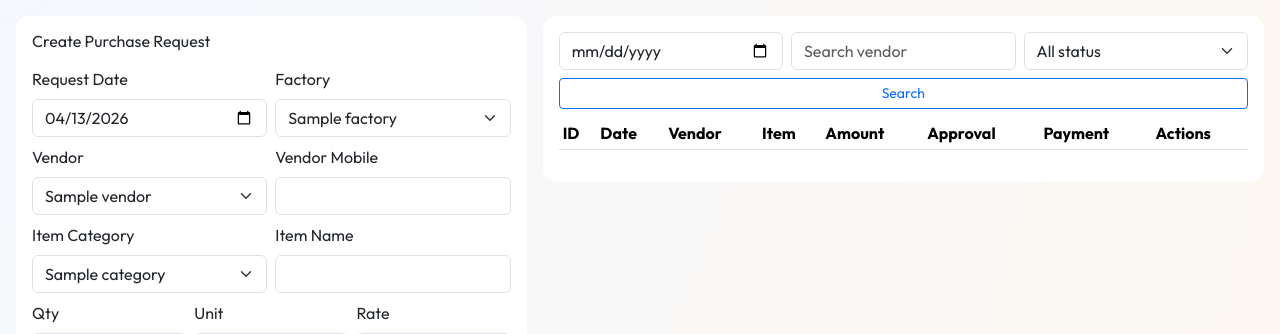
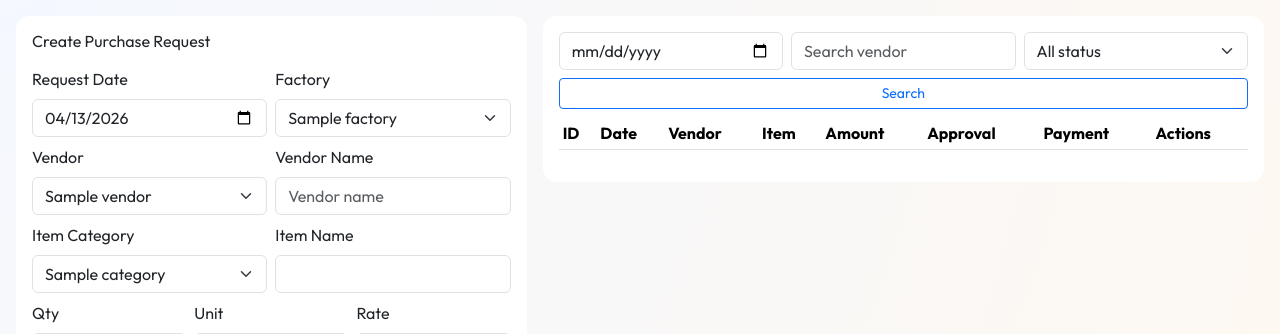
Before and after one commit to escanor941/paymentapproval, a FastAPI app: template app/templates/dashboard_factory.html in a window 1280 px wide. Shown: the part 36-370 px from the top of the page. Run offline with FastAPI, Linux system fonts and the light colour scheme; the template is opened without the code that fills it: most values are stand-ins (such as "Sample title", 1, 10 or a date in 2020); lists and menus that the app fills with data are empty.

Commit message:
Factory upload: add camera option and vendor name label

```diff
--- a/app/templates/dashboard_factory.html
+++ b/app/templates/dashboard_factory.html
@@ -11,7 +11,7 @@
                     <div class="col-md-6"><label class="form-label">Request Date</label><input name="request_date" type="date" class="form-control" required></div>
                     <div class="col-md-6"><label class="form-label">Factory</label><select name="factory_id" class="form-select" required>{% for x in factories %}<option value="{{ x.id }}">{{ x.name }}</option>{% endfor %}</select></div>
                     <div class="col-md-6"><label class="form-label">Vendor</label><select name="vendor_id" class="form-select" required>{% for x in vendors %}<option value="{{ x.id }}">{{ x.name }}</option>{% endfor %}</select></div>
-                    <div class="col-md-6"><label class="form-label">Vendor Mobile</label><input name="vendor_mobile" class="form-control"></div>
+                    <div class="col-md-6"><label class="form-label">Vendor Name</label><input name="vendor_mobile" class="form-control" placeholder="Vendor name"></div>
                     <div class="col-md-6"><label class="form-label">Item Category</label><select name="item_category" class="form-select" required>{% for x in categories %}<option>{{ x.name }}</option>{% endfor %}</select></div>
                     <div class="col-md-6"><label class="form-label">Item Name</label><input name="item_name" class="form-control" required></div>
                     <div class="col-md-4"><label class="form-label">Qty</label><input name="qty" id="qty" type="number" step="0.01" class="form-control" required></div>
@@ -23,7 +23,7 @@
                     <div class="col-12"><label class="form-label">Reason / Urgency</label><textarea name="reason" class="form-control" required></textarea></div>
                     <div class="col-md-6"><label class="form-label">Payment Needed Today?</label><select name="urgent_flag" class="form-select"><option value="false">No</option><option value="true">Yes</option></select></div>
                     <div class="col-md-6"><label class="form-label">Requested By</label><input name="requested_by" class="form-control" value="{{ user.name }}" required></div>
-                    <div class="col-12"><label class="form-label">Upload Bill / Quotation Image</label><input type="file" name="bill_image" class="form-control" accept="image/*"></div>
+                    <div class="col-12"><label class="form-label">Upload Bill / Quotation Image</label><input type="file" name="bill_image" class="form-control" accept="image/*" capture="environment"></div>
                     <div class="col-12"><label class="form-label">Notes</label><textarea name="notes" class="form-control"></textarea></div>
                 </div>
                 <div class="factory-actions mt-3">
```
Also changed, not shown: 1 other file.
